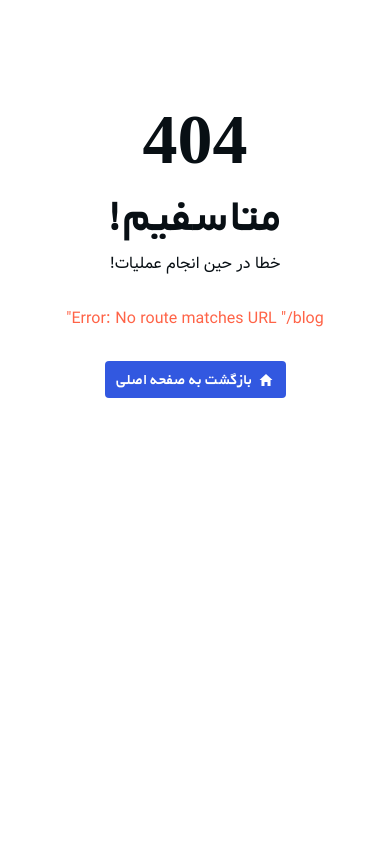
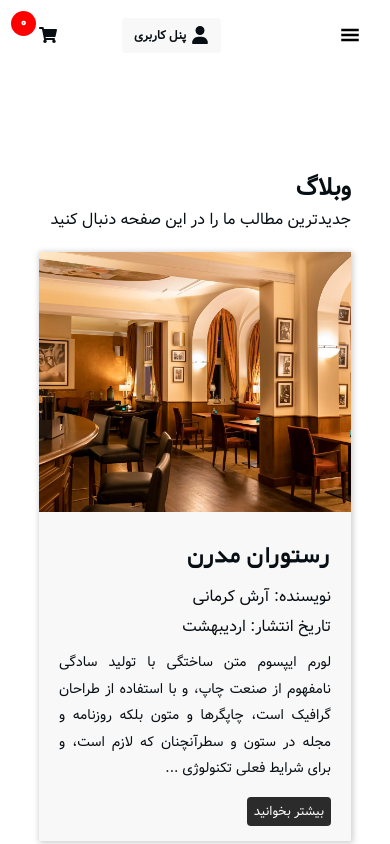
Before and after one commit to behnamhamidi1991/fastfood-fa, a React (Vite) app: page /blog in a window 390 px wide. Before the commit this address had no page. Shown: the top 844 px of the page. Built offline with nearby package versions, Linux system fonts and the light colour scheme.

Commit message:
Commit blog

```diff
--- a/src/components/Header/Header.jsx
+++ b/src/components/Header/Header.jsx
@@ -56,22 +56,22 @@ const Header = () => {
             </Link>
           </li>
           <li>
-            <Link to="/" className="header-link-item">
+            <Link to="/events" className="header-link-item">
               رویدادها
             </Link>
           </li>
           <li>
-            <Link to="/" className="header-link-item">
+            <Link to="/blog" className="header-link-item">
               وبلاگ
             </Link>
           </li>
           <li>
-            <Link to="/" className="header-link-item">
+            <Link to="/about" className="header-link-item">
               درباره ما
             </Link>
           </li>
           <li>
-            <Link to="/" className="header-link-item">
+            <Link to="/contact" className="header-link-item">
               تماس با ما
             </Link>
           </li>
--- a/src/components/Header/header.scss
+++ b/src/components/Header/header.scss
@@ -185,7 +185,7 @@ header {
         gap: 10px;
         padding: 40px;
         position: absolute;
-        top: 73px;
+        top: 57px;
         width: 100%;
         align-items: center;
         right: 0;
--- a/src/components/shared/AddToCart/addtocart.scss
+++ b/src/components/shared/AddToCart/addtocart.scss
@@ -11,4 +11,9 @@
   gap: 5px;
   font-size: 13px;
   cursor: pointer;
+  &:active {
+    background-color: black;
+    border-bottom: 1px solid var(--secondary-color);
+    transform: translateY(2px);
+  }
 }
--- a/src/components/shared/ReadMore/readmore.scss
+++ b/src/components/shared/ReadMore/readmore.scss
@@ -11,4 +11,8 @@
   gap: 5px;
   font-size: 13px;
   cursor: pointer;
+  &:active {
+    background-color: black;
+    border-right: solid 3px gray;
+  }
 }
--- /dev/null
+++ b/src/pages/Blog/BlogPage.jsx
@@ -0,0 +1,42 @@
+import React from 'react';
+import './blog.scss';
+import ReadMore from '../../components/shared/ReadMore/ReadMore';
+import { blogPost } from '../../data';
+import { Link } from 'react-router-dom';
+
+const BlogPage = () => {
+  return (
+    <div className="blog-page">
+      <div className="blog-page-header">
+        <h2>وبلاگ</h2>
+        <p>جدیدترین مطالب ما را در این صفحه دنبال کنید</p>
+      </div>
+
+      <div className="blog-page-container">
+        {blogPost.map((item) => (
+          <div key={item.id} className="blog-page-box">
+            <div className="blog-page-box-image">
+              <img src={item.blogImg} alt="" />
+            </div>
+
+            <div className="blog-page-box-content">
+              <h3>{item.title}</h3>
+              <div className="blog-page-info-container">
+                <p>نویسنده: {item.author}</p>
+                <p>تاریخ انتشار: {item.date}</p>
+              </div>
+              <p className="blog-page-text">
+                {item.content.substring(0, 189)} ...
+              </p>
+              <Link to={`/blog/${item.id}`} className="blog-page-read-more-btn">
+                <ReadMore>بیشتر بخوانید</ReadMore>
+              </Link>
+            </div>
+          </div>
+        ))}
+      </div>
+    </div>
+  );
+};
+
+export default BlogPage;
--- /dev/null
+++ b/src/pages/Blog/blog.scss
@@ -0,0 +1,80 @@
+.blog-page {
+  width: 100%;
+  height: 100%;
+  background-color: var(--bg-color);
+  color: var(--text-color);
+  padding: 100px 10%;
+  .blog-page-header {
+    margin-bottom: 20px;
+  }
+  .blog-page-container {
+    display: grid;
+    grid-template-columns: repeat(auto-fit, minmax(400px, auto));
+    grid-gap: 20px;
+    .blog-page-box {
+      background-color: var(--post-color);
+      box-shadow: 1px 1px 6px 1px rgba(0, 0, 0, 0.2);
+      .blog-page-box-image {
+        img {
+          width: 100%;
+        }
+      }
+
+      .blog-page-box-content {
+        padding: 15px 20px;
+        h3 {
+          font-family: 'title';
+          font-size: 27px;
+          margin-bottom: 6px;
+        }
+        p {
+          text-align: justify;
+        }
+        .blog-page-info-container {
+          display: flex;
+          justify-content: flex-start;
+          gap: 20px;
+          margin: 10px 0;
+        }
+        .blog-page-text {
+          margin-bottom: 15px;
+          line-height: 1.9;
+        }
+      }
+      //   .blog-page-read-more-btn {
+      //   }
+    }
+  }
+}
+
+@media screen and (max-width: 502px) {
+  .blog-page {
+    width: 100%;
+    height: 100%;
+    background-color: var(--bg-color);
+    color: var(--text-color);
+    padding: 100px 10%;
+    .blog-page-header {
+      margin-bottom: 20px;
+    }
+    .blog-page-container {
+      justify-content: center;
+      align-items: center;
+      grid-template-columns: 1fr;
+
+      .blog-page-box {
+        .blog-page-box-content {
+          padding: 15px 20px;
+
+          .blog-page-info-container {
+            flex-direction: column;
+            gap: 5px;
+          }
+          .blog-page-text {
+            font-size: 14px;
+          }
+        }
+      }
+    }
+  }
+}
```
Also changed, not shown: src/App.jsx (+10 -1 lines), src/pages/Blog/Blog.jsx (deleted, +0 -7 lines).
